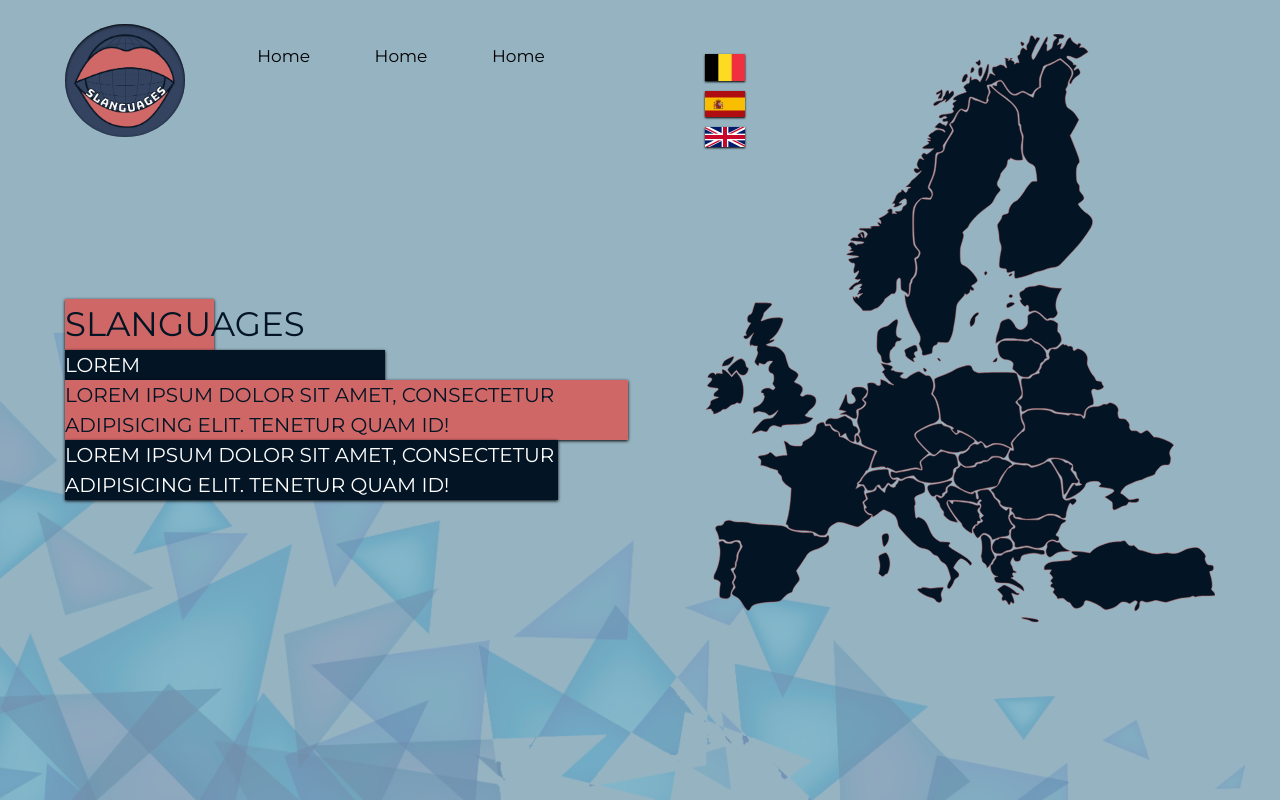
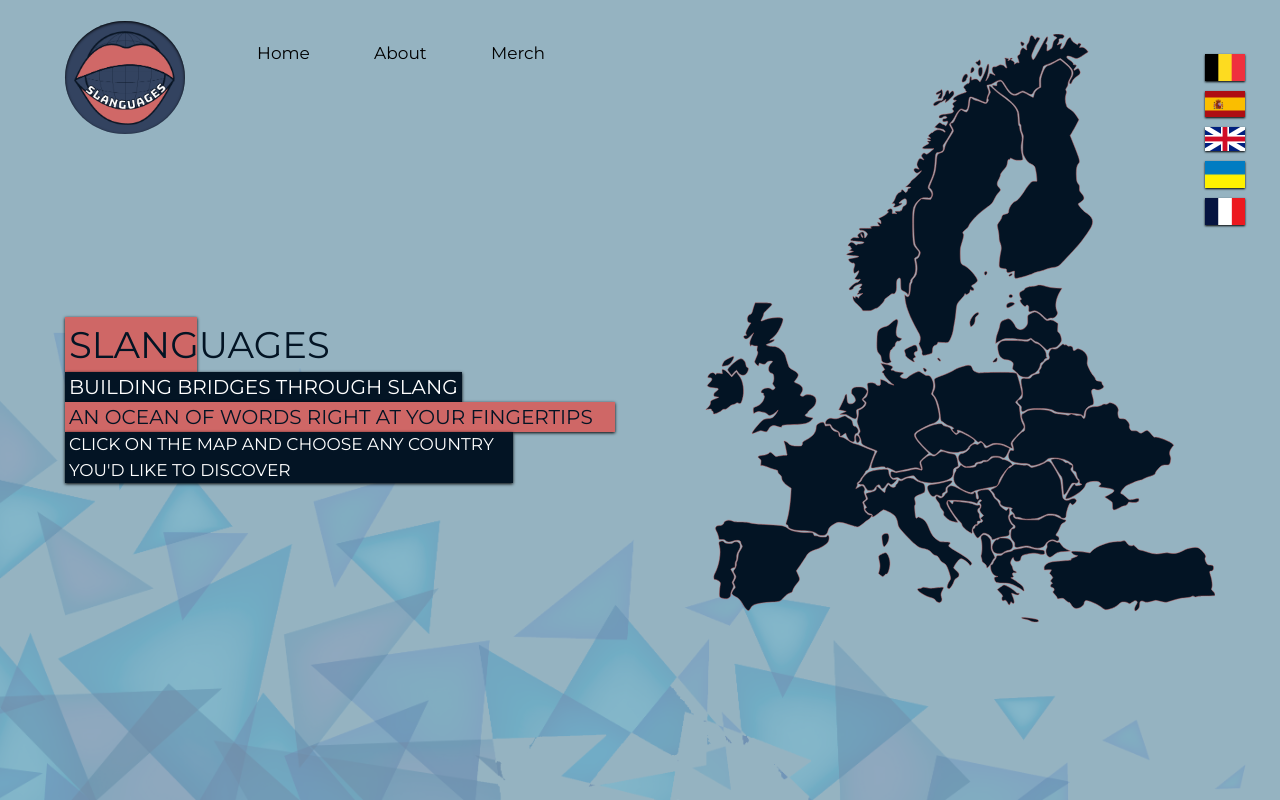
Before and after one commit to izJordy/Slanguages1, a plain HTML site: page index.html in a window 1280 px wide. Drawn offline with nearby package versions, Linux system fonts and the light colour scheme.

Commit message:
Add files via upload

```diff
--- a/index.html
+++ b/index.html
@@ -22,15 +22,15 @@
         </div>
         <ul class="nav-links">
           <li class="center"><a href="#">Home</a></li>
-          <li class="forward"><a href="#">Home</a></li>
-          <li class="upward"><a href="#">Home</a></li>
+          <li class="forward"><a href="#">About</a></li>
+          <li class="upward"><a href="#">Merch</a></li>
         </ul>
       </header>
 
       <h1>Slanguages</h1>
-      <h2>LOREM</h2>
-      <p>Lorem ipsum dolor sit amet, consectetur adipisicing elit. Tenetur quam id!</p>
-      <p class="p2">Lorem ipsum dolor sit amet, consectetur adipisicing elit. Tenetur quam id!</p>
+      <h2>Building bridges through slang</h2>
+      <p>An ocean of words right at your fingertips</p>
+      <p class="p2">Click on the map and choose any country you'd like to discover</p>
     </div>
 
     <div class="content-right">
@@ -38,7 +38,9 @@
       <ul class="country-list">
         <li id="belgium"></li><img src="images/BE.png" id="BEflag">
         <li id="spain"></li><img src="images/sp.png" id="SPflag">
-        <li id="unitedkingdom"></li><img src="images/uk.png" id="UKflag">
+        <li id="unitedkingdom"></li><img src="images/uk1.png" id="UKflag">
+        <li id="ukraine"></li><img src="images/ukraine.jpg" id="UKRflag">
+        <li id="france"></li><img src="images/france.jpg" id="FRflag">
       </ul>
 
       <svg version="1.0" viewBox="0 0 1110.000000 1285.000000">
@@ -366,7 +368,7 @@
         -29 4 -55 36 -102 127 -111 130 -191 79 -59 -37 -69 -37 -114 -2 -30 22 -46
         27 -87 25 -28 0 -59 3 -69 9 -23 12 -49 71 -41 92 10 25 -3 59 -37 102 -40 50
         -51 56 -115 59 -30 1 -60 8 -68 14 -24 20 -38 108 -25 146 14 37 3 75 -33 121
-        -32 40 -123 79 -158 67z"/>
+        -32 40 -123 79 -158 67z" id="UKR" name="Ukraine"/>
         <path d="M2945 4454 c-91 -37 -93 -37 -191 -18 -64 12 -140 -51 -132 -109 3
         -20 8 -22 55 -19 51 2 53 2 72 -35 24 -47 42 -64 108 -97 60 -30 88 -65 81
         -101 -3 -14 -2 -28 3 -31 11 -6 45 11 82 42 34 29 47 30 47 6 0 -36 52 -123
@@ -392,7 +394,7 @@
         110 52 145 36 84 44 114 36 124 -3 5 -33 19 -66 30 -33 12 -114 44 -181 72
         -66 27 -147 56 -180 63 -41 9 -83 30 -139 68 -89 60 -132 81 -169 81 -30 0
         -39 12 -46 65 -5 37 -7 40 -47 47 -56 9 -98 42 -124 95 l-21 43 -49 -6 -50 -7
-        -16 42 c-14 36 -20 41 -47 41 -17 -1 -48 -9 -70 -20z"/>
+        -16 42 c-14 36 -20 41 -47 41 -17 -1 -48 -9 -70 -20z" id="FR" name="France"/>
         <path d="M5000 4301 c-151 -41 -349 -138 -395 -193 -31 -36 -28 -62 13 -121
         67 -99 267 -299 332 -332 45 -23 57 -19 121 42 l60 57 47 -13 c26 -8 70 -20
         97 -28 75 -22 245 -30 259 -12 7 9 29 14 57 14 58 0 124 41 145 91 11 25 32
--- a/script.js
+++ b/script.js
@@ -1,11 +1,16 @@
 const belgiumNav = document.querySelector("#belgium");
 const spainNav = document.querySelector("#spain");
 const unitedkingdomNav = document.querySelector("#unitedkingdom");
+const franceNav = document.querySelector("#france");
 const belgiumFlag = document.querySelector("#BEflag");
 const spainFlag = document.querySelector("#SPflag");
 const unitedkingdomFlag = document.querySelector("#UKflag");
-const BE = document.querySelector("#BE")
-const SP = document.querySelector("#SP")
+const franceFlag = document.querySelector("#FRflag");
+const ukraineFlag = document.querySelector("#UKRflag");
+const BE = document.querySelector("#BE");
+const SP = document.querySelector("#SP");
+const FR = document.querySelector("#FR");
+const UKR = document.querySelector("#UKR");
 
 belgiumNav.addEventListener("mouseover", e => {
   BE.classList.add("redbackground");
@@ -46,3 +51,19 @@ unitedkingdomFlag.addEventListener("mouseover", e => {
 unitedkingdomFlag.addEventListener("mouseleave", e => {
   UK.classList.remove("redbackground");
 })
+
+franceFlag.addEventListener("mouseover", e => {
+  FR.classList.add("redbackground");
+})
+
+franceFlag.addEventListener("mouseleave", e => {
+  FR.classList.remove("redbackground");
+})
+
+ukraineFlag.addEventListener("mouseover", e => {
+  UKR.classList.add("redbackground");
+})
+
+ukraineFlag.addEventListener("mouseleave", e => {
+  UKR.classList.remove("redbackground");
+})
--- a/style.css
+++ b/style.css
@@ -34,7 +34,7 @@ body {
   width: 55%;
   position: relative;
   margin-left: 40px;
-  margin-bottom: 230px;
+  margin-bottom: 250px;
 }
 
 svg{
@@ -45,7 +45,7 @@ svg{
 
 .content-left{
   margin-left: 65px;
-  margin-bottom: 80px;
+  margin-bottom: 100px;
 }
 
 .content-right{
@@ -54,39 +54,43 @@ svg{
 }
 
 main h1 {
-  font-size: 34px;
+  font-size: 37px;
   color: #031424;
   text-transform: uppercase;
   background: #CF6766;
-  width: 23.3%;
+  width: 20.7%;
   box-shadow: 0px 1px 3px black;
+  padding: 0px 4px;
 }
 
 main h2 {
   font-size: 20px;
   color: white;
+  background: #031424;
+  width: 62%;
+  box-shadow: 0px 1px 3px black;
   text-transform: uppercase;
-  background: #031424;
-  width: 50%;
-  box-shadow: 0px 1px 3px black;
+  padding: 0px 4px;
 }
 
 main p {
   font-size: 20px;
   color: #031424;
+  background: #CF6766;
+  width: 86%;
+  box-shadow: 0px 1px 3px black;
   text-transform: uppercase;
-  background: #CF6766;
-  width: 88%;
-  box-shadow: 0px 1px 3px black;
+  padding: 0px 4px;
 }
 
 main .p2 {
-  font-size: 20px;
+  font-size: 17px;
   color: white;
+  background: #031424;
+  width: 70%;
+  box-shadow: 0px 1px 3px black;
+  padding: 0px 4px;
   text-transform: uppercase;
-  background: #031424;
-  width: 77%;
-  box-shadow: 0px 1px 3px black;
 }
 
 svg {
@@ -172,9 +176,22 @@ path {
   box-shadow: 0px 1px 2px black;
 }
 
+#FRflag {
+  width: 44px;
+  margin-bottom: 10px;
+  box-shadow: 0px 1px 2px black;
+}
+
+#UKRflag {
+  width: 44px;
+  margin-bottom: 10px;
+  box-shadow: 0px 1px 2px black;
+}
+
 #UKflag {
   width: 44px;
   box-shadow: 0px 1px 2px black;
+  margin-bottom: 10px;
 }
 
 .country-list {
@@ -184,7 +201,8 @@ path {
   list-style: none;
   height: auto;
   width: 40px;
- margin-top: 30px;
+  margin-top: 30px;
+  margin-left: 500px;
 }
 
 .logo {
@@ -197,3 +215,7 @@ path {
   box-shadow: inset 0px 1px 3px black;
   border-radius: 100%;
 }
+
+.logo:hover{
+  opacity: 0.9;
+}
```
Also changed, not shown: images/World_map_-_low_resolution.svg (added), images/france.jpg (added), images/uk1.png (added), images/ukraine.jpg (added).
